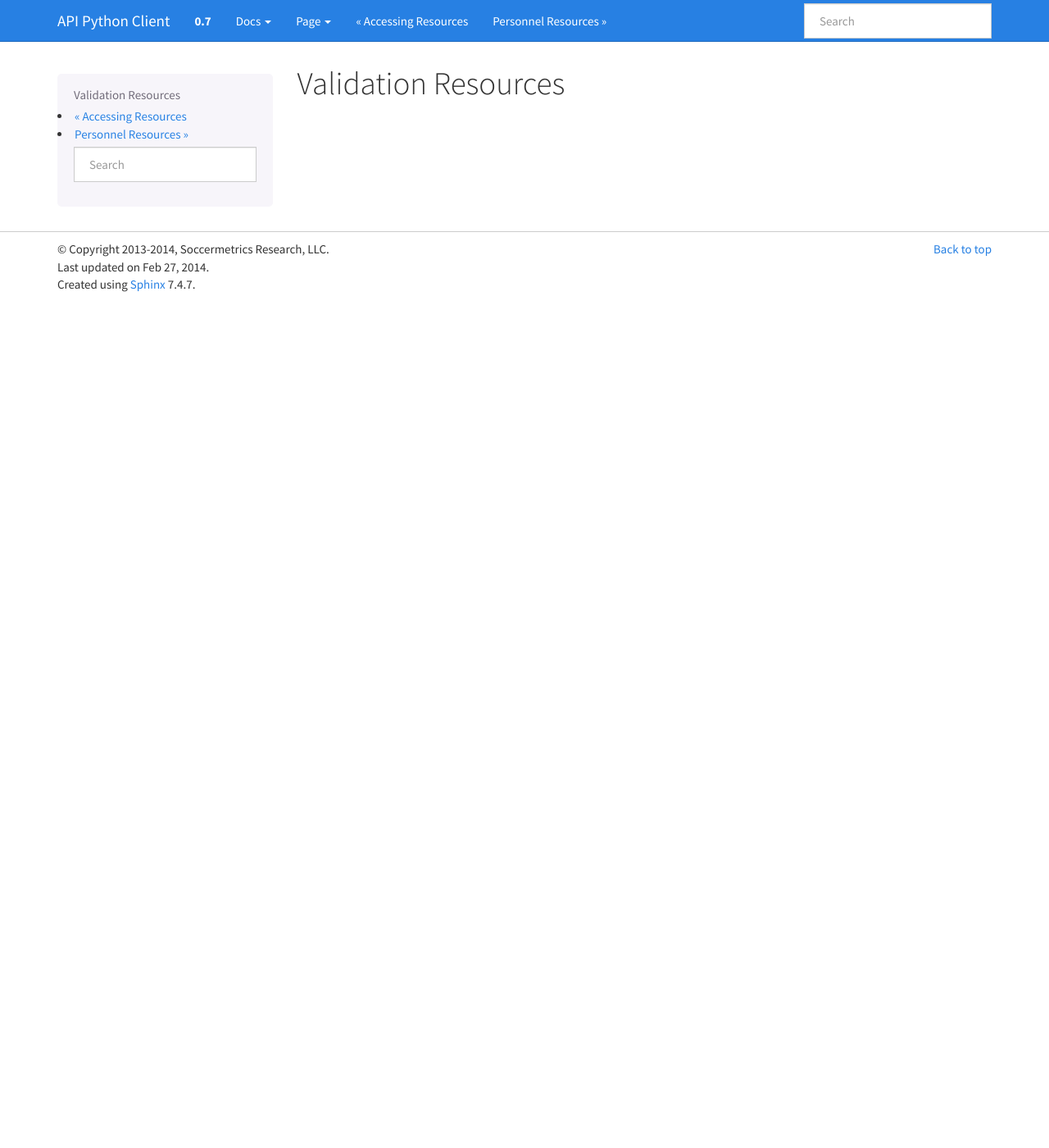
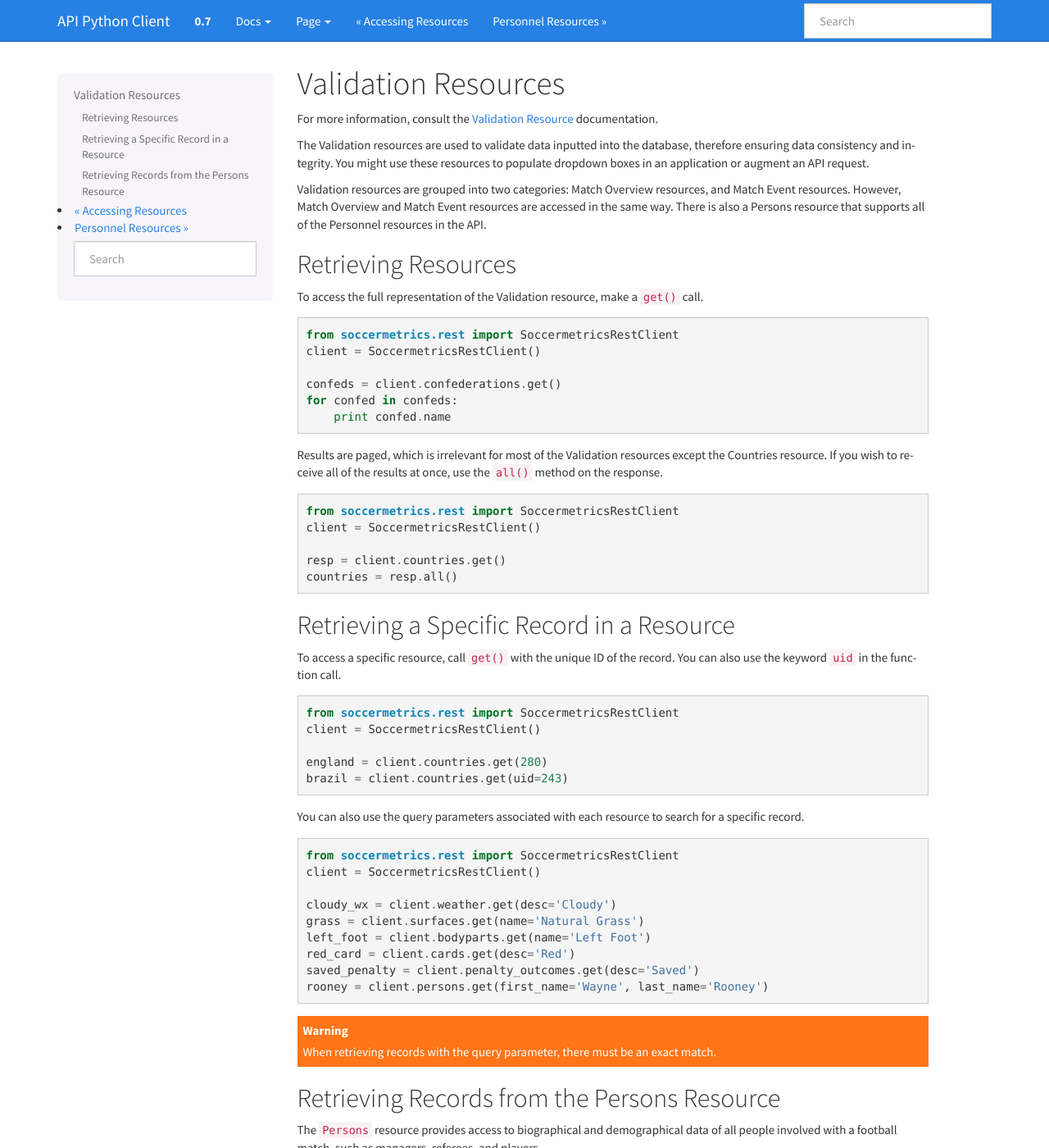
Before and after one commit to soccermetrics/soccermetrics-client-py, a Sphinx documentation site: the page built from docs/source/guide/validation.rst, in a window 1280 px wide and 1400 px high. Shown: the whole window at 82% size. Built offline with Sphinx 7.4.7, drawn with Linux system fonts in a browser that asks for light colours; some of the changed text lies outside the part shown.

Commit message:
Fill in Validation documentation (User's Guide)

```diff
--- a/docs/source/guide/validation.rst
+++ b/docs/source/guide/validation.rst
@@ -2,3 +2,114 @@
 
 Validation Resources
 ====================
+
+For more information, consult the `Validation Resource`_ documentation.
+
+The Validation resources are used to validate data inputted into the database,
+therefore ensuring data consistency and integrity.  You might use these resources
+to populate dropdown boxes in an application or augment an API request.
+
+Validation resources are grouped into two categories: Match Overview resources,
+and Match Event resources.  However, Match Overview and Match Event resources
+are accessed in the same way.  There is also a Persons resource that supports
+all of the Personnel resources in the API.
+
+
+Retrieving Resources
+--------------------
+
+To access the full representation of the Validation resource, make a ``get()`` call.
+::
+
+    from soccermetrics.rest import SoccermetricsRestClient
+    client = SoccermetricsRestClient()
+
+    confeds = client.confederations.get()
+    for confed in confeds:
+        print confed.name
+
+Results are paged, which is irrelevant for most of the Validation resources
+except the Countries resource.  If you wish to receive all of the results
+at once, use the ``all()`` method on the response.
+::
+
+    from soccermetrics.rest import SoccermetricsRestClient
+    client = SoccermetricsRestClient()
+
+    resp = client.countries.get()
+    countries = resp.all()
+
+
+Retrieving a Specific Record in a Resource
+------------------------------------------
+
+To access a specific resource, call ``get()`` with the unique ID of the record.
+You can also use the keyword ``uid`` in the function call.
+::
+
+    from soccermetrics.rest import SoccermetricsRestClient
+    client = SoccermetricsRestClient()
+
+    england = client.countries.get(280)
+    brazil = client.countries.get(uid=243)
+
+You can also use the query parameters associated with each resource to search
+for a specific record.
+::
+
+    from soccermetrics.rest import SoccermetricsRestClient
+    client = SoccermetricsRestClient()
+
+    cloudy_wx = client.weather.get(desc='Cloudy')
+    grass = client.surfaces.get(name='Natural Grass')
+    left_foot = client.bodyparts.get(name='Left Foot')
+    red_card = client.cards.get(desc='Red')
+    saved_penalty = client.penalty_outcomes.get(desc='Saved')
+    rooney = client.persons.get(first_name='Wayne', last_name='Rooney')
+
+.. warning::
+
+    When retrieving records with the query parameter, there
+    must be an exact match.
+
+Retrieving Records from the Persons Resource
+--------------------------------------------
+
+The ``Persons`` resource provides access to biographical and demographical data
+of all people involved with a football match, such as managers, referees, and
+players.
+
+You can retrieve all of the records using the ``get()`` method, but it is not
+recommended because of the large size of the data returned.
+
+In practice you will use the query parameters to filter the records returned by
+the resource.  Keep in mind that all of the fields are populated except for
+the ``nickname`` field, which is sometimes ``null``.
+::
+
+    from soccermetrics.rest import SoccermetricsRestClient
+    client = SoccermetricsRestClient()
+
+    argentina = client.countries.get(name='Argentina').data
+    argentines = client.persons.get(country=argentina[0].id)
+
+If you search by string, it must match **exactly**, including any diacritical
+markings.  So a search for ``Arsène Wenger``
+::
+
+    from soccermetrics.rest import SoccermetricsRestClient
+    client = SoccermetricsRestClient()
+
+    wenger_ok = client.persons.get(first_name=u'Arsène',last_name=u'Wenger')
+
+will create a match, but a search for ``Arsene Wenger``
+::
+
+    from soccermetrics.rest import SoccermetricsRestClient
+    client = SoccermetricsRestClient()
+
+    wenger_err = client.persons.get(first_name=u'Arsene',last_name=u'Wenger')
+
+will result in an ``SoccermetricsRestException``.
+
+.. _`Validation Resource`: http://soccermetrics.github.io/fmrd-summary-api/resources/validation/main.html
```
